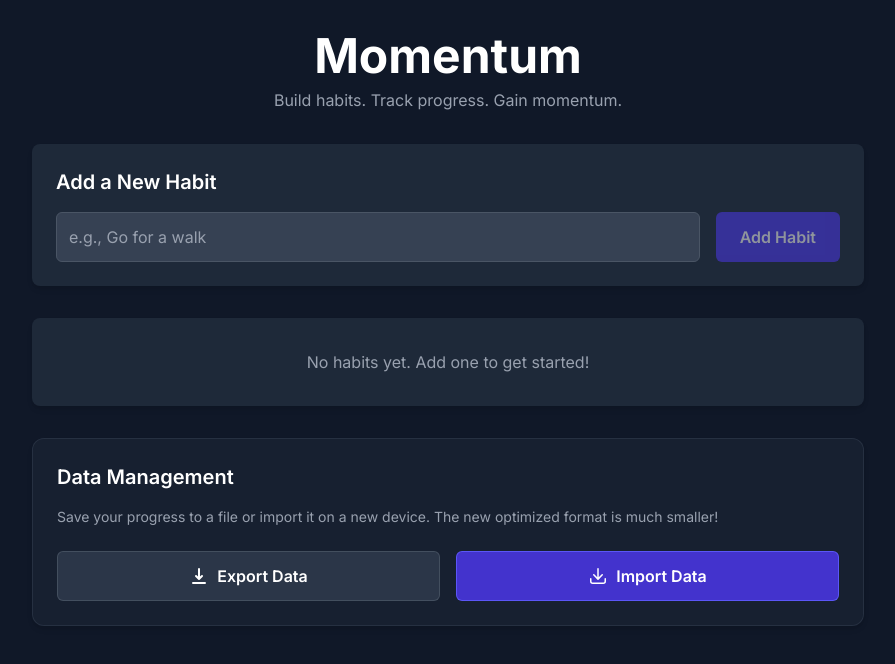
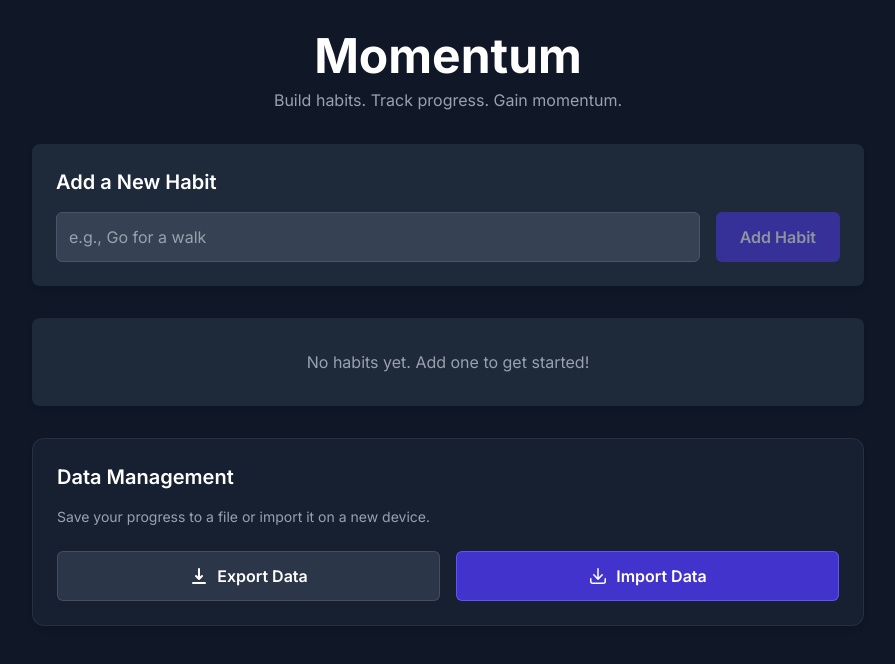
Before and after one commit to jasirkt/momentum, a Next.js app: page / in a window 1280 px wide. Shown: the top 664 px of the page, without its empty margins (192-1087 px from the left). Built offline with nearby package versions, Linux system fonts and the light colour scheme.

Commit message:
remove unwanted text

```diff
--- a/app/components/DataManagement.tsx
+++ b/app/components/DataManagement.tsx
@@ -194,7 +194,7 @@ export default function DataManagement({ habits, onImport }: DataManagementProps
         <div className="absolute top-0 left-1/2 -translate-x-1/2 -translate-y-1/2 w-96 h-96 bg-indigo-600/20 rounded-full blur-3xl -z-10"></div>
         <h2 className="text-xl font-semibold mb-4 text-white">Data Management</h2>
         <p className="text-sm text-gray-400 mb-6">
-            Save your progress to a file or import it on a new device. The new optimized format is much smaller!
+            Save your progress to a file or import it on a new device.
         </p>
         <div className="flex flex-col sm:flex-row gap-4">
             <button
```
